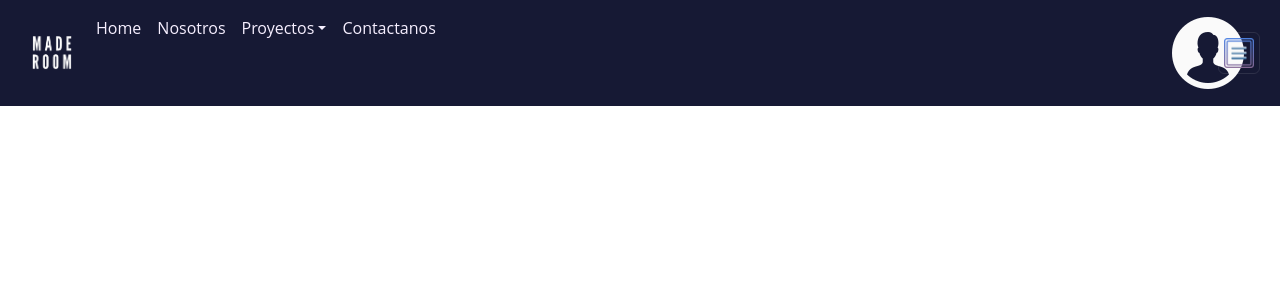
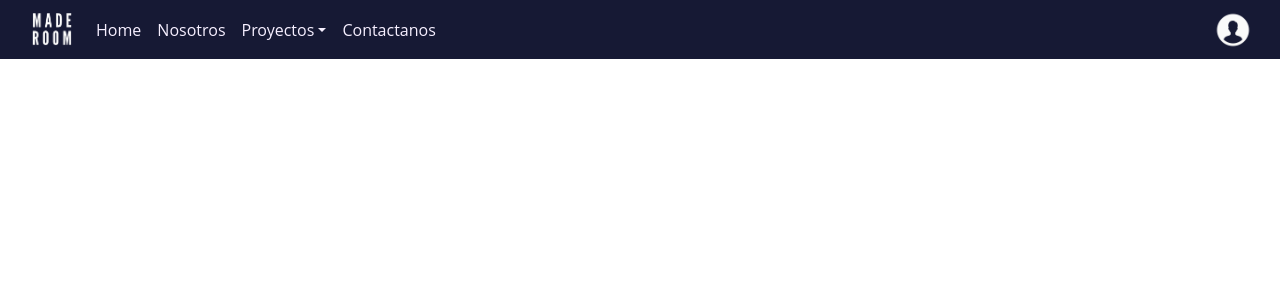
Before and after one commit to jesteban96/maderoom, a React (Vite) app: page / in a window 1280 px wide. Shown: the top 300 px of the page. Built offline with nearby package versions, Linux system fonts and the light colour scheme.

Commit message:
arreglo de error navbar

```diff
--- a/src/css/estilo.css
+++ b/src/css/estilo.css
@@ -33,8 +33,9 @@ nav .flota {
   nav .flota:focus {
     border-color: #161934; }
   nav .flota img {
-    width: 40px; }
-nav .navbar-brand img {
+    width: 40px;
+    margin-left: 0px; }
+nav img {
   margin-left: 20px;
   width: 40px; }
 nav li {
--- a/src/css/estilo.scss
+++ b/src/css/estilo.scss
@@ -42,11 +42,14 @@ nav {
             border-color: #161934;
         }
 
-        img {
-            width: 40px;
-        }
+            img {
+                width: 40px;
+                margin-left: 0px;
+            }
+
+
     }
-     .navbar-brand img {
+      img {
       margin-left: 20px;
       width: 40px;
 
--- a/src/ui/components/navbar1.jsx
+++ b/src/ui/components/navbar1.jsx
@@ -11,7 +11,7 @@ export const NAVBARFIRT = () => {
 
                 <a className="navbar-brand" href="#"><img src='../../../public/LOGO/logo3.png' alt="MadeRoom"  /></a>
 
-                     <button className="navbar-toggler flota d-flex justify-content-center" type="button" data-bs-toggle="offcanvas" data-bs-target="#offcanvasDarkNavbar" aria-controls="offcanvasDarkNavbar">
+                     <button className="navbar-toggler flota" type="button" data-bs-toggle="offcanvas" data-bs-target="#offcanvasDarkNavbar" aria-controls="offcanvasDarkNavbar">
                      <img src='../../../public/LOGO/menu4.png' alt="MadeRoom"  />
                     </button>
 
```
Also changed, not shown: 2 other files (tests, documents, lock files or other folders).
